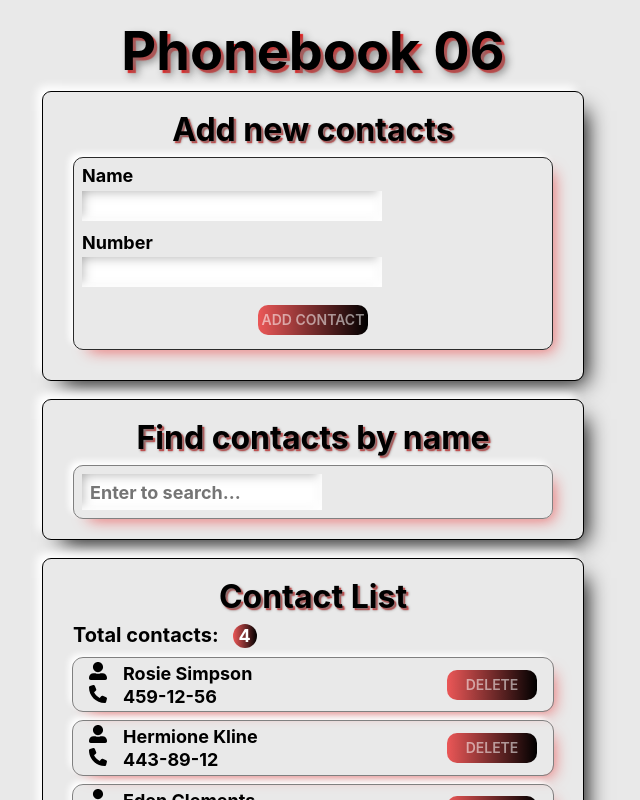
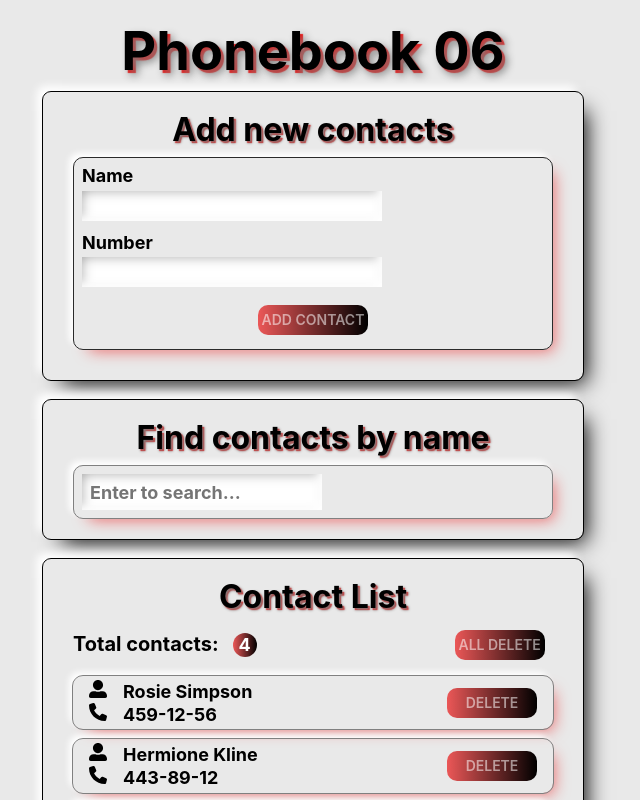
Before and after one commit to PetroMazuryk/goit-react-hw-06, a React (Vite) app: page / in a window 1280 px wide. Shown: the top 800 px of the page, without its empty margins (327-967 px from the left). Built offline with nearby package versions, Linux system fonts and the light colour scheme.

Commit message:
added button All Delete

```diff
--- a/src/components/ContactCounter/ContactCounter.jsx
+++ b/src/components/ContactCounter/ContactCounter.jsx
@@ -1,8 +1,10 @@
-import { useSelector } from 'react-redux';
+import { useSelector, useDispatch } from 'react-redux';
 import { getContact } from '../../redux/selectors';
+import { removeAllContact } from '../../redux/contactsSlice';
 import css from './ContactCounter.module.css';
 
 export default function ContactCounter() {
+  const dispatch = useDispatch();
   const contacts = useSelector(getContact);
   const countContacts = contacts.contacts.length;
 
@@ -10,6 +12,9 @@ export default function ContactCounter() {
     <div className={css.wrapper}>
       <p className={css.text}>Total contacts:</p>
       <span className={css.total}> {countContacts}</span>
+      <button className={css.button} type="submit" onClick={() => dispatch(removeAllContact())}>
+        All DELETE
+      </button>
     </div>
   );
 }
--- a/src/components/ContactCounter/ContactCounter.module.css
+++ b/src/components/ContactCounter/ContactCounter.module.css
@@ -22,3 +22,42 @@
   background: linear-gradient(to right, #eb5757, #000000);
   color: white;
 }
+
+.button {
+  width: 90px;
+  height: 30px;
+  display: flex;
+  justify-content: center;
+  align-items: center;
+  text-transform: uppercase;
+  color: rgba(255, 255, 255, 0.539);
+  font-size: 14px;
+  font-weight: 600;
+  border-radius: 10px;
+  border: none;
+  margin: 6px auto;
+  background: #eb5757;
+  background: -webkit-linear-gradient(to right, #eb5757, #000000);
+  background: linear-gradient(to right, #eb5757, #000000);
+  -webkit-border-radius: 10px;
+  -moz-border-radius: 10px;
+  -ms-border-radius: 10px;
+  -o-border-radius: 10px;
+  cursor: pointer;
+  transition: transform 0.3s;
+  -webkit-transition: transform 0.3s;
+  -moz-transition: transform 0.3s;
+  -ms-transition: transform 0.3s;
+  -o-transition: transform 0.3s;
+  margin-left: 198px;
+}
+
+.button:hover,
+.button:focus {
+  transform: scale(1.1);
+  -webkit-transform: scale(1.1);
+  -moz-transform: scale(1.1);
+  -ms-transform: scale(1.1);
+  -o-transform: scale(1.1);
+  color: red;
+}
--- a/src/redux/contactsSlice.js
+++ b/src/redux/contactsSlice.js
@@ -17,9 +17,14 @@ export const contactsSlice = createSlice({
         state.contacts = state.contacts.filter(contact => contact.id !== action.payload);
       },
     },
+    removeAllContact: {
+      reducer(state) {
+        state.contacts = state.contacts.filter(contact => !contact);
+      },
+    },
   },
 });
 
-export const { addContact, removeContact } = contactsSlice.actions;
+export const { addContact, removeContact, removeAllContact } = contactsSlice.actions;
 
 export const contactsReducer = contactsSlice.reducer;
```
